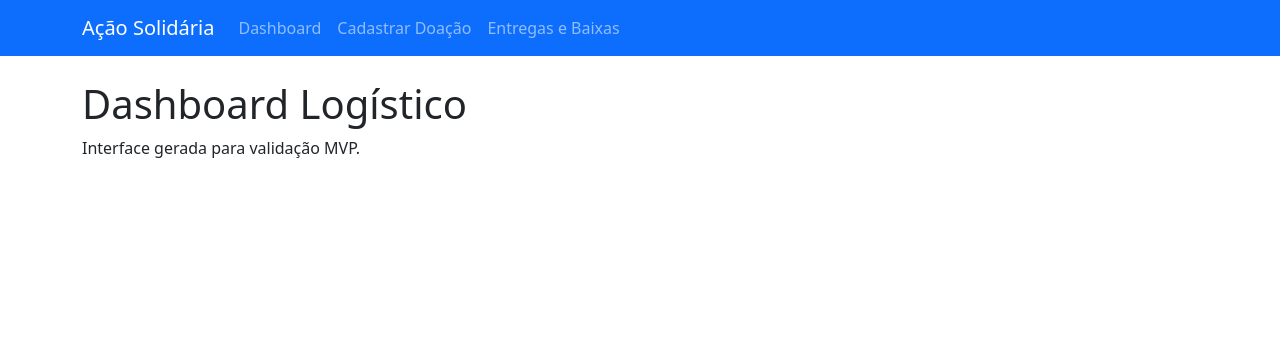
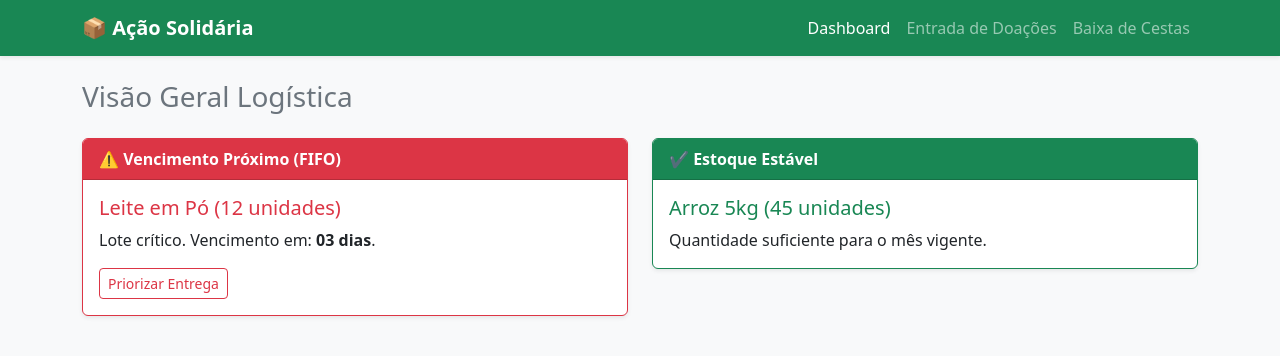
Before and after one commit to Sora3347/acao-solidaria-mvp, a Django app: page / in a window 1280 px wide. Shown: the top 356 px of the page. Run offline with Django 5.2, Linux system fonts and the light colour scheme.

Commit message:
Update title and navigation in index.html

```diff
--- a/core/templates/core/index.html
+++ b/core/templates/core/index.html
@@ -3,35 +3,51 @@
 <head>
     <meta charset="UTF-8">
     <meta name="viewport" content="width=device-width, initial-scale=1.0">
-    <title>Ação Solidária MVP</title>
+    <title>Ação Solidária - Dashboard</title>
     <link href="https://cdn.jsdelivr.net/npm/bootstrap@5.3.0/dist/css/bootstrap.min.css" rel="stylesheet">
 </head>
-<body>
-    <!-- Menu de Navegação -->
-    <nav class="navbar navbar-expand-lg navbar-dark bg-primary mb-4">
+<body class="bg-light">
+    <nav class="navbar navbar-expand-lg navbar-dark bg-success mb-4 shadow-sm">
         <div class="container">
-            <a class="navbar-brand" href="{% url 'dashboard' %}">Ação Solidária</a>
+            <a class="navbar-brand fw-bold" href="{% url 'dashboard' %}">📦 Ação Solidária</a>
             <button class="navbar-toggler" type="button" data-bs-toggle="collapse" data-bs-target="#navbarNav">
                 <span class="navbar-toggler-icon"></span>
             </button>
             <div class="collapse navbar-collapse" id="navbarNav">
-                <ul class="navbar-nav">
-                    <li class="nav-item">
-                        <a class="nav-link" href="{% url 'dashboard' %}">Dashboard</a>
-                    </li>
-                    <li class="nav-item">
-                        <a class="nav-link" href="{% url 'cadastrar' %}">Cadastrar Doação</a>
-                    </li>
-                    <li class="nav-item">
-                        <a class="nav-link" href="{% url 'entregas' %}">Entregas e Baixas</a>
-                    </li>
+                <ul class="navbar-nav ms-auto">
+                    <li class="nav-item"><a class="nav-link active" href="{% url 'dashboard' %}">Dashboard</a></li>
+                    <li class="nav-item"><a class="nav-link" href="{% url 'cadastrar' %}">Entrada de Doações</a></li>
+                    <li class="nav-item"><a class="nav-link" href="{% url 'entregas' %}">Baixa de Cestas</a></li>
                 </ul>
             </div>
         </div>
     </nav>
-    <div class="container mt-4">
-        <h1>Dashboard Logístico</h1>
-        <p>Interface gerada para validação MVP.</p>
+
+    <div class="container">
+        <h3 class="mb-4 text-secondary">Visão Geral Logística</h3>
+        <div class="row">
+            <!-- Alerta de Vencimento -->
+            <div class="col-md-6 mb-3">
+                <div class="card border-danger shadow-sm">
+                    <div class="card-header text-white bg-danger fw-bold">⚠️ Vencimento Próximo (FIFO)</div>
+                    <div class="card-body">
+                        <h5 class="card-title text-danger">Leite em Pó (12 unidades)</h5>
+                        <p class="card-text">Lote crítico. Vencimento em: <strong>03 dias</strong>.</p>
+                        <a href="{% url 'entregas' %}" class="btn btn-outline-danger btn-sm">Priorizar Entrega</a>
+                    </div>
+                </div>
+            </div>
+            <!-- Estoque Saudável -->
+            <div class="col-md-6 mb-3">
+                <div class="card border-success shadow-sm">
+                    <div class="card-header text-white bg-success fw-bold">✔️ Estoque Estável</div>
+                    <div class="card-body">
+                        <h5 class="card-title text-success">Arroz 5kg (45 unidades)</h5>
+                        <p class="card-text">Quantidade suficiente para o mês vigente.</p>
+                    </div>
+                </div>
+            </div>
+        </div>
     </div>
     <script src="https://cdn.jsdelivr.net/npm/bootstrap@5.3.0/dist/js/bootstrap.bundle.min.js"></script>
 </body>
```
